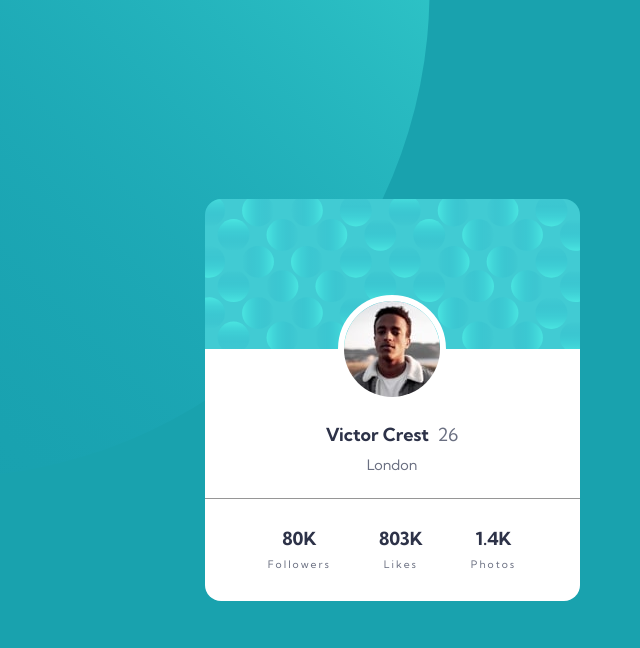
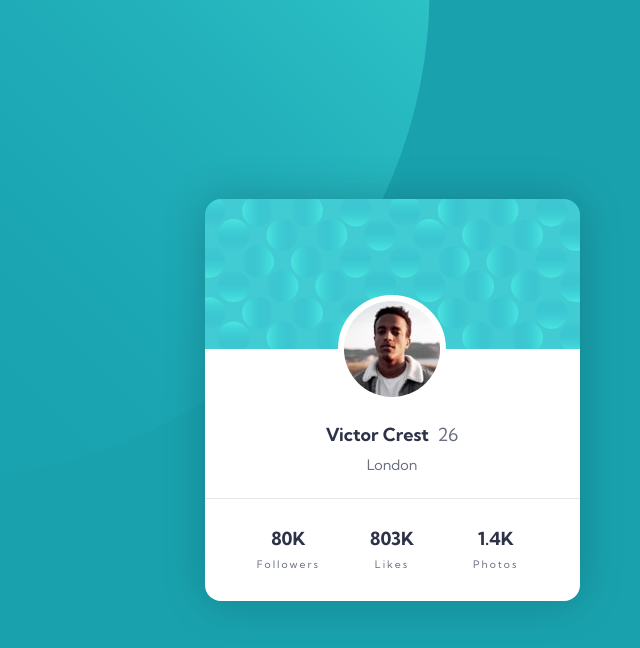
Before and after one commit to GracilianoOG/fementor-profile-card, a plain HTML site: page index.html in a window 1280 px wide. Shown: the whole page, without its empty margins (248-888 px from the left). Drawn offline with Linux system fonts and the light colour scheme.

Commit message:
Improved the overall display of the component

```diff
--- a/assets/css/style.css
+++ b/assets/css/style.css
@@ -20,16 +20,23 @@
 
 .card {
   background: url("../images/bg-pattern-card.svg") no-repeat left top/375px var(--white);
+  box-shadow: 0 0 45px rgba(0, 0, 0, .2);
   border-radius: 1rem;
   font-family: 'Kumbh Sans', sans-serif;
   max-width: 375px;
   margin: 2rem;
+  min-height: 400px;
   text-align: center;
-  min-height: 400px;
+  transition: transform .45s;
   width: 375px;
 }
 
+.card:hover {
+  transform: scale(1.1);
+}
+
 .card__avatar__image {
+  background-color: var(--white);
   border: 6px solid var(--white);
   border-radius: 50%;
   margin: 6rem 0 1rem 0;
@@ -59,12 +66,11 @@
 }
 
 .card__stats {
-  border-top: 1px solid var(--neutral);
-  display: flex;
-  justify-content: center;
+  border-top: 1px solid rgba(0, 0, 0, .1);
+  display: grid;
   font-size: 18px;
-  padding: 1.75rem 0;
-  gap: 3rem;
+  grid-template-columns: repeat(3, 1fr);
+  padding: 1.75rem 2rem;
 }
 
 .card__quantity {
```
